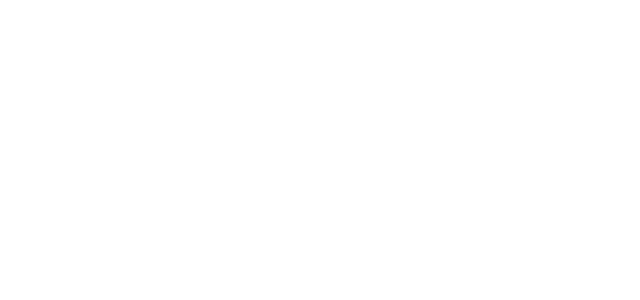
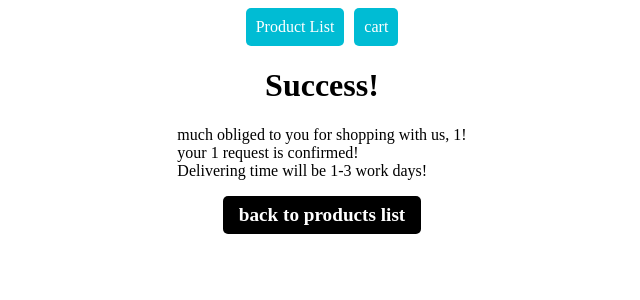
Before and after one commit to AhmedAzzam2/MyStore, an Angular app: page /confirmation/1/1 in a window 1280 px wide. Before the commit this address led to /. Shown: the top 300 px of the page, without its empty margins (318-958 px from the left). Built offline with nearby package versions, Linux system fonts and the light colour scheme.

Commit message:
confirmation

```diff
--- a/src/app/app-routing.module.ts
+++ b/src/app/app-routing.module.ts
@@ -9,7 +9,7 @@
 const routes: Routes = [
   { path: '', component: ProductListComponent },
   { path: 'cart', component: CartComponent },
-  { path: 'confirmation', component: ConfirmationComponent },
+  { path: 'confirmation/:name/:total', component: ConfirmationComponent },
   { path: 'product/:id', component: ProductItemDetailComponent }
 
 ];
--- a/src/app/cart/cart.component.css
+++ b/src/app/cart/cart.component.css
@@ -79,4 +79,8 @@
     border-radius: 5px;
     background-color: #fff;
     margin: 10px;
+    cursor: pointer;
 }
+.form button:hover{
+    background-color: #ccc;
+}
--- a/src/app/cart/cart.component.html
+++ b/src/app/cart/cart.component.html
@@ -22,14 +22,16 @@
             </div>
         </div>
         <div class="total">
-            <p>Total:  </p>
+            <h2>Total: <p id="total">{{ getTotal() }}</p> </h2>
+            <!-- loop projucts and get all  quantity and cal -->
     </div>
 </div>
     <!-- form firstname lastname cart -->
         <div class="form">
-                <input type="text" class="form-control" id="firstname" placeholder="Firstname">
+                <input type="text" #name id="firstname" placeholder="Firstname">
                 <input type="text" class="form-control" id="lastname" placeholder="Lastname">
                 <input type="number" class="form-control" id="cart" placeholder="cart">
-            <button type="submit" class="btn btn-primary">Submit</button>
+                <input type="text" hidden #total value="{{ getTotal() }}">
+            <button type="submit" routerLink="/confirmation/{{name.value}}/{{total.value}}">Submit</button>
         </div>
 </div>
--- a/src/app/cart/cart.component.ts
+++ b/src/app/cart/cart.component.ts
@@ -24,23 +24,41 @@
   up(id: string) {
     // 👇️ const input: HTMLInputElement | null
     const input = document.getElementById(id) as HTMLInputElement | null;
+    const total = document.getElementById('total') as HTMLInputElement | null;
 
     if (input != null) {
       const value = parseInt(input.value, 10);
       input.value = (value + 1).toString();
+      this.projucts[id].quantity = parseInt(input.value, 10);
+    }
+    if (total != null) {
+      total.innerHTML = this.getTotal().toString();
     }
   }
 
   down(id: string) {
     const input = document.getElementById(id) as HTMLInputElement | null;
+    const total = document.getElementById('total') as HTMLInputElement | null;
 // if 0 then delete from projucts
     if (input != null && input.value > '1') {
       const value = parseInt(input.value, 10);
       input.value = (value - 1).toString();
+      this.projucts[id].quantity = parseInt(input.value, 10);
     }
+    if (total != null) {
+      total.innerHTML = this.getTotal().toString();
+    }
+  }
+
+  // loop quantity in projucts and get the total
+  getTotal() {
+    let total = 0;
+    for (let i = 0; i < this.projucts.length; i++) {
+      total += this.projucts[i].quantity * this.projucts[i].price;
+    }
+    return total;
   }
 
 
 
-
 }
--- a/src/app/confirmation/confirmation.component.html
+++ b/src/app/confirmation/confirmation.component.html
@@ -1 +1,43 @@
-<p>confirmation works!</p>
+<app-header></app-header>
+
+
+<div class="cart">
+    <h1>Success!</h1>
+    much obliged to you for shopping with us, {{ name }}!<br>
+    your {{ total }} request is confirmed!<br>
+    Delivering time will be 1-3 work days!
+    <a routerLink="/">back to products list</a>
+</div>
+
+<style>
+.cart {
+    width: 100%;
+    height: 100%;
+    display: flex;
+    flex-direction: column;
+    justify-content: center;
+    align-items: center;
+}
+.cart h1 {
+    font-size: 2rem;
+    font-weight: bold;
+    color: #000;
+}
+.cart a {
+    text-decoration: none;
+    margin-top: 1rem;
+    padding: 0.5rem 1rem;
+    border: none;
+    border-radius: 5px;
+    font-size: 1.2rem;
+    font-weight: bold;
+    color: #fff;
+    background-color: #000;
+    cursor: pointer;
+}
+.cart a:hover {
+    background-color: rgba(2, 65, 136, 0.671);
+    color: #fff;
+}
+
+</style>
--- a/src/app/confirmation/confirmation.component.ts
+++ b/src/app/confirmation/confirmation.component.ts
@@ -1,4 +1,5 @@
 import { Component, OnInit } from '@angular/core';
+import { ActivatedRoute } from '@angular/router';
 
 @Component({
   selector: 'app-confirmation',
@@ -7,9 +8,17 @@
 })
 export class ConfirmationComponent implements OnInit {
 
-  constructor() { }
+  name: string = '';
+  total: number | undefined;
+  constructor( private route: ActivatedRoute ) { }
 
   ngOnInit(): void {
+    this.route.paramMap.subscribe(params => {
+      this.total = Number(params.get('total'));
+      this.name = '' + params.get('name');
+    })
+    console.log(this.total, this.name);
+
   }
 
 }
--- a/src/app/product-item-detail/product-item-detail.component.html
+++ b/src/app/product-item-detail/product-item-detail.component.html
@@ -25,7 +25,7 @@
                     <input id="{{Product.id}}" type="number" value="1">
                     <button (click)="down(Product.id)">-</button>
                 </div>
-                <button class="addtocart">Add to cart</button>
+                <button (click)="addToCart(Product.id)" class="addtocart">Add to cart</button>
             </div>
         </div>
 
--- a/src/app/product-item-detail/product-item-detail.component.ts
+++ b/src/app/product-item-detail/product-item-detail.component.ts
@@ -14,6 +14,8 @@
 
   // Product: any[];
   @Input() Product: any | undefined;
+  @Input() ProductApi: any = JSON.parse(localStorage.getItem("product") || '{}');
+
   @Input() x: number = 1;
   myid: number | undefined;
   constructor(
@@ -24,14 +26,14 @@
     this.route.paramMap.subscribe(params => {
       this.myid = Number(params.get('id'));
     })
-console.log(this.myid);
+    console.log(this.myid);
 
 
-this.ProductService.getProduct().subscribe(data => {
-  // get product by id find the product by id
-  this.Product =data.filter(({id}) => id === this.myid)[0];
-  console.log(this.Product);
-});
+    this.ProductService.getProduct().subscribe(data => {
+      // get product by id find the product by id
+      this.Product = data.filter(({ id }) => id === this.myid)[0];
+      console.log(this.Product);
+    });
 
 
   }
@@ -56,4 +58,27 @@
     }
   }
 
+
+  addToCart(id: number) {
+    const input = document.getElementById('' + id) as HTMLInputElement | null;
+
+    if (input != null) {
+      if (!this.ProductApi[id]) {
+        this.ProductApi[id] = this.Product[id];
+        this.ProductApi[id].quantity = parseInt(input.value, 10);
+      }
+      else {
+        this.ProductApi[id].quantity += parseInt(input.value, 10);
+      }
+    }
+    console.log(this.Product[id]);
+
+    // if is not in cart add to cart else update the quantity
+    localStorage.setItem("product", JSON.stringify(this.ProductApi));
+    console.log(this.ProductApi);
+
+
+  }
+
+
 }
```
